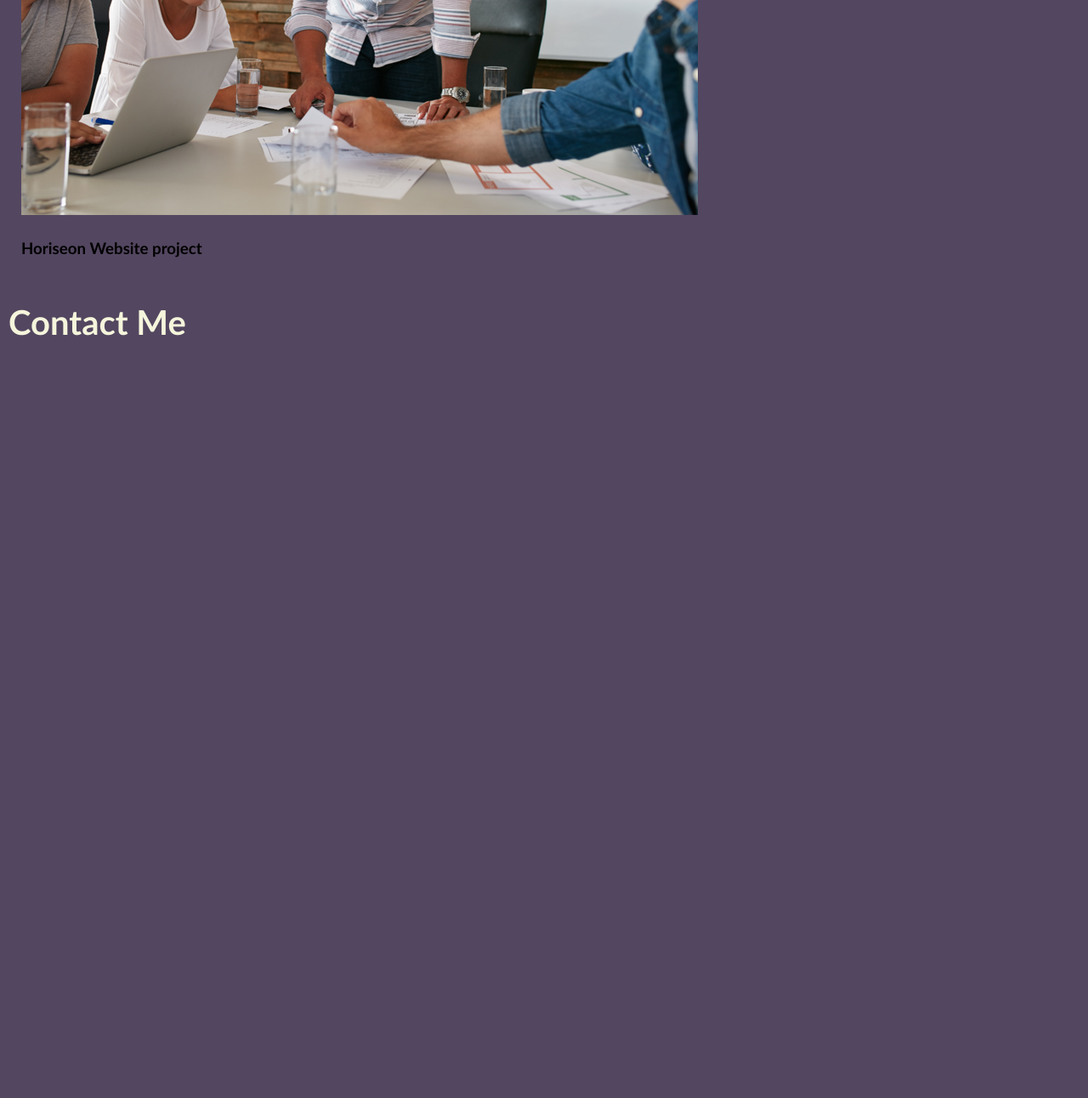
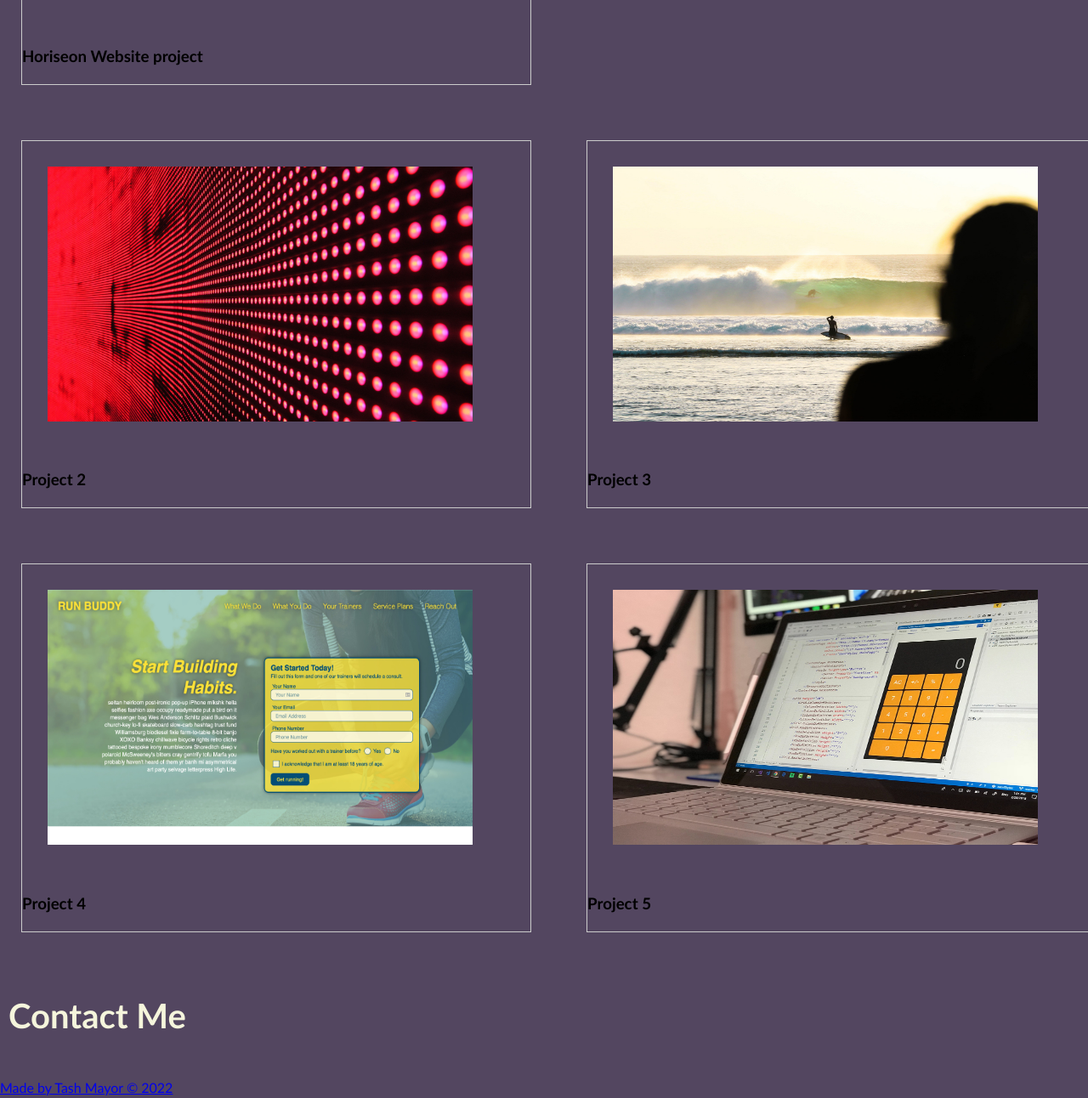
Before and after one commit to tashmayor/Tash-Mayors-Portfolio, a plain HTML site: page index.html in a window 1280 px wide. Shown: the part 1262-2554 px from the top of the page at 85% size. Before the commit the page ends 1714 px from the top, so only its background shows below. Drawn offline with Linux system fonts and the light colour scheme.

Commit message:
working on css grid

```diff
--- a/css/style.css
+++ b/css/style.css
@@ -98,6 +98,59 @@ nav {
   padding: 10px 0 10px 10px;
 }
 
+.container {
+  display: grid;
+  grid-template-columns: 1fr 1fr;
+  grid-template-rows: 1fr 1fr 1fr;
+  gap: 15px 15px;
+  grid-template-areas:
+    "horiseon horiseon"
+    "project-2 project-3"
+    "project-4 project-5";
+}
+
+img {
+  width: 500px;
+  height: 300px;
+  margin: 30px;
+
+}
+
+.horiseon {
+  grid-area: horiseon;
+  width: 600px;
+  border: 1px solid #ccc;
+  margin: 25px;
+}
+
+.project-2 {
+  grid-area: project-2;
+  width: 600px;
+  border: 1px solid #ccc;
+  margin: 25px;
+}
+
+.project-3 {
+  grid-area: project-3;
+  width: 600px;
+  border: 1px solid #ccc;
+  margin: 25px;
+}
+
+.project-4 {
+  grid-area: project-4;
+  width: 600px;
+  border: 1px solid #ccc;
+  margin: 25px;
+}
+
+.project-5 {
+  grid-area: project-5;
+  width: 600px;
+  border: 1px solid #ccc;
+  margin: 25px;
+}
+
 /*contact*/
 
 #contact h2 {
@@ -106,8 +159,3 @@ nav {
   color: beige;
   padding: 10px 0 10px 10px;
 }
-
-.project-card {
-  width: 45%;
-  margin: 25px;
-}
--- a/index.html
+++ b/index.html
@@ -40,11 +40,38 @@
 
     <!-- portfolio container -->
     <section class="page-section" id="work">
-      <h2>Work</h2>
-      <div class="project-card">
-        <a href="https://github.com/tashmayor/CodeRefactorChallengeTashMayor" target="_blank"><img src="Horiseon.png"
-            alt="digital marketing website" class="project-image"></a>
-        <h3>Horiseon Website project</h3>
+      <h2>My Work</h2>
+      <div class="container">
+        <div class="horiseon">
+          <a href="https://tashmayor.github.io/CodeRefactorChallengeTashMayor/" target="_blank">
+            <img alt="Horiseon Website project" src="Horiseon.png">
+          </a>
+          <h3>Horiseon Website project</h3>
+        </div>
+        <div class="project-2">
+          <a href="#">
+            <img alt="project 2" src="../images/02-portfolio-1.jpg">
+          </a>
+          <h3>Project 2</h3>
+        </div>
+        <div class="project-3">
+          <a href="#">
+            <img alt="project 3" src="../images/02-portfolio-4.jpg">
+          </a>
+          <h3>Project 3</h3>
+        </div>
+        <div class="project-4">
+          <a href="#">
+            <img alt="project 4" src="../images/02-run-buddy.jpg">
+          </a>
+          <h3>Project 4</h3>
+        </div>
+        <div class="project-5">
+          <a href="#">
+            <img alt="project 5" src="../images/02-portfolio-2.jpg">
+          </a>
+          <h3>Project 5</h3>
+        </div>
       </div>
     </section>
 
@@ -55,7 +82,9 @@
 
     <!--footer -->
 
-    <footer></footer>
+    <footer>
+      <a href="https://github.com/tashmayor" target="_blank">Made by Tash Mayor &copy; 2022</a>
+    </footer>
   </main>
 </body>
 
```
